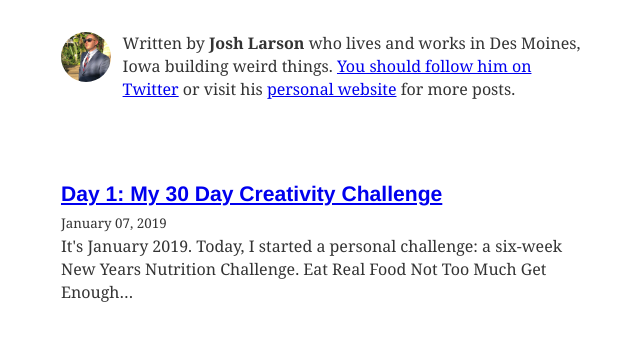
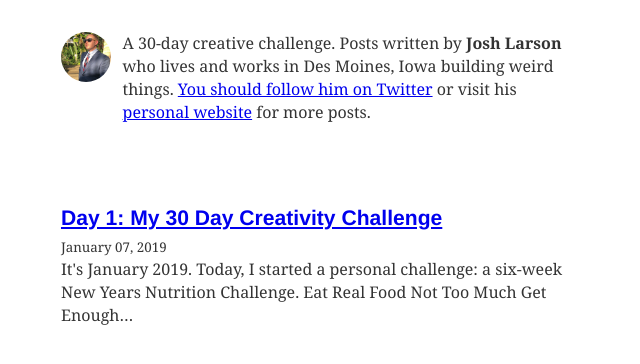
Before and after one commit to jplhomer/creative, a Gatsby site: page / in a window 1280 px wide. Shown: the part 96-460 px from the top of the page, without its empty margins (318-958 px from the left). Built offline with nearby package versions, Linux system fonts and the light colour scheme; Gatsby itself is replaced by a stand-in of ours; some packages are replaced by stand-ins of ours.

Commit message:
Update Bio.js

```diff
--- a/src/components/Bio.js
+++ b/src/components/Bio.js
@@ -28,7 +28,9 @@ function Bio() {
               }}
             />
             <p>
-              Written by <strong>{author}</strong> who lives and works in Des Moines, Iowa building weird things.
+              A 30-day creative challenge.
+              {` `}
+              Posts written by <strong>{author}</strong> who lives and works in Des Moines, Iowa building weird things.
               {` `}
               <a href={`https://twitter.com/${social.twitter}`}>
                 You should follow him on Twitter
```
